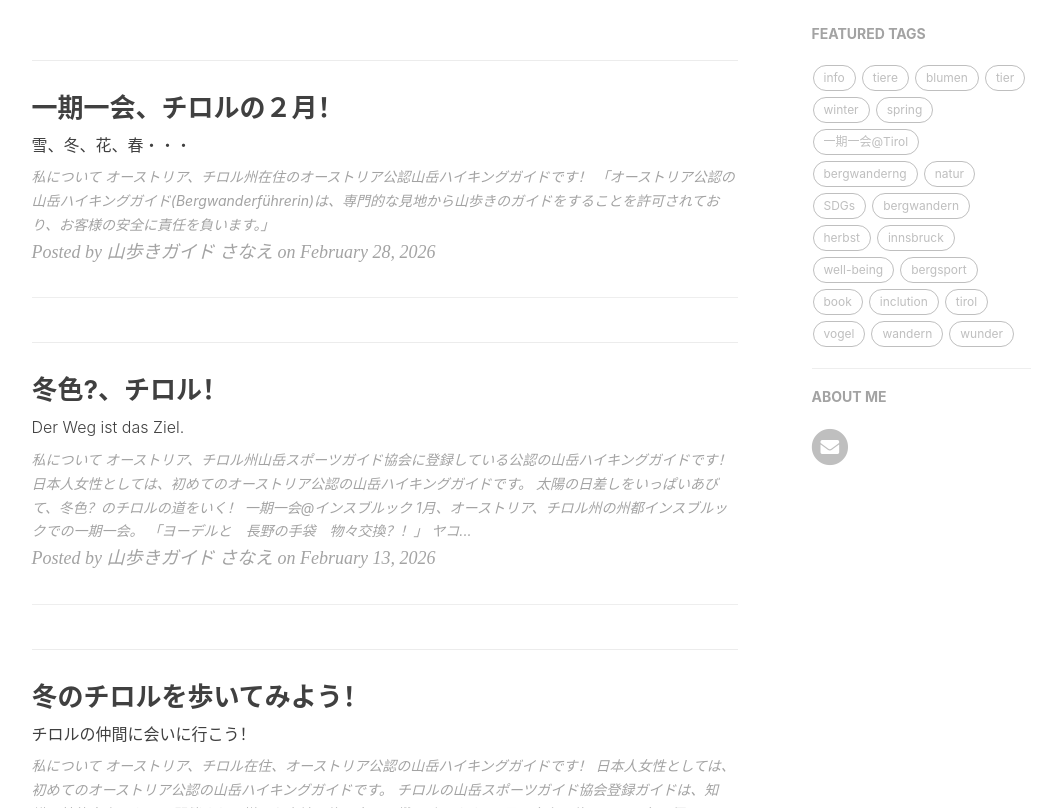
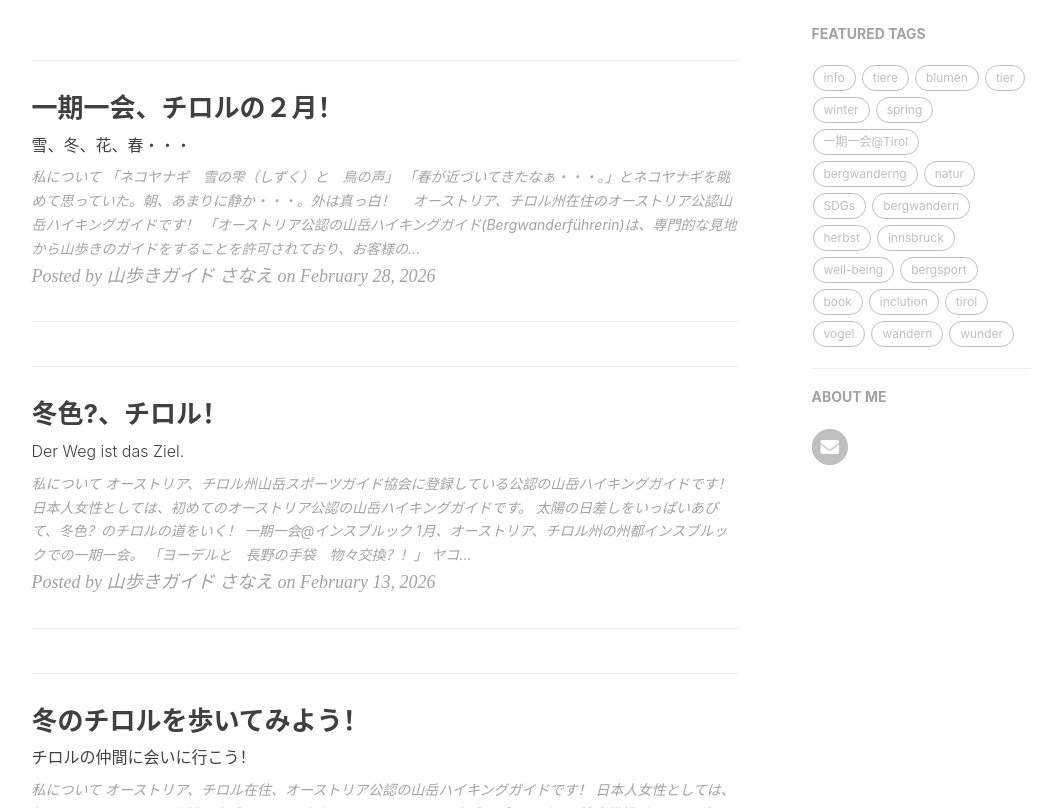
Before and after one commit to yamayagi/yamayagi.github.io, a Jekyll site: the page built from index.html, in a window 1280 px wide and 900 px high, scrolled down 330 px, cut to the strip 92-900 px from the top of the window. Shown: the whole strip, without its empty margins (136-1192 px from the left). Built offline with Jekyll 4.4.1, drawn with Linux system fonts in a browser that asks for light colours; nearby versions of some CDN libraries; the list of posts is cut into pages by our own code; comment, search, counter and statistics services are not loaded.

Commit message:
Update 2026-02-28-winter.md

```diff
--- a/_posts/2026-02-28-winter.md
+++ b/_posts/2026-02-28-winter.md
@@ -6,8 +6,33 @@
 
 # 私について
 
+![20260216blaumeise](https://piwigo.schickl.de/i.php?/upload/2026/03/12/20260312143144-c35a5de1-me.jpg)
 
+「ネコヤナギ　雪の雫（しずく）と　鳥の声」
+
+「春が近づいてきたなぁ・・・。」とネコヤナギを眺めて思っていた。朝、あまりに静か・・・。外は真っ白！
 
 オーストリア、チロル州在住のオーストリア公認山岳ハイキングガイドです！
 
 「オーストリア公認の山岳ハイキングガイド(Bergwanderführerin)は、専門的な見地から山歩きのガイドをすることを許可されており、お客様の安全に責任を負います。」
+
+健康第一！　「早寝・早起き・朝ごはん」がモットーです。朝飯前に牛農家へ生の牛乳を買いに行きます。
+
+「牛さんの　はく息白い　今日の朝」
+
+![20260218grenze](https://piwigo.schickl.de/i.php?/upload/2026/03/12/20260312141512-3f4c993b-me.jpg)
+
+そして、日々の運動、歴史を感じながら・・・？！
+
+「キュッキュッキュッ　ふわふわ雪道　国境をいく」
+
+
+# 一期一会@Tirol
+
+２月のチロルの一期一会。あの雪道、国境を歩いた次の週・・・。
+
+![20260225gemsemoon](https://piwigo.schickl.de/i.php?/upload/2026/03/12/20260312141045-8a7231be-me.jpg)
+
+青空、月とチロルの仲間たち！
+
+何匹いるかな？
```
